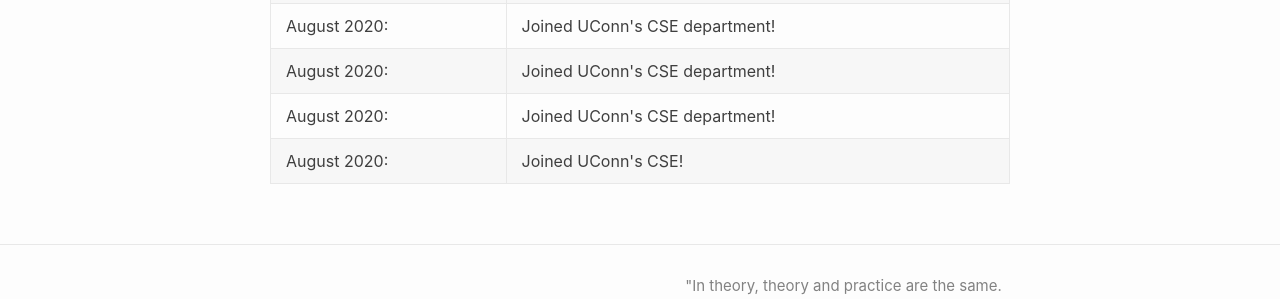
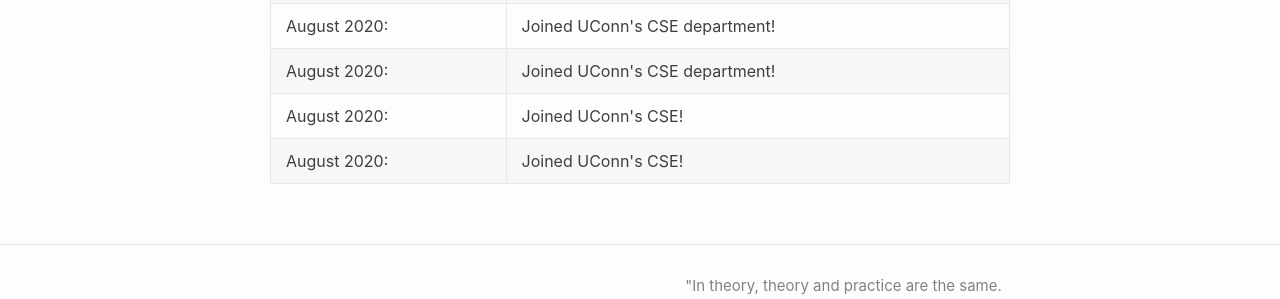
Before and after one commit to GhadaAlmashaqbeh/GhadaAlmashaqbeh.github.io, a Jekyll site: the page built from index.md, in a window 1280 px wide. Shown: the part 1339-1638 px from the top of the page. Built offline with Jekyll 4.4.1, drawn with Linux system fonts in a browser that asks for light colours.

Commit message:
edit news table

```diff
--- a/index.md
+++ b/index.md
@@ -92,7 +92,7 @@
   </tr>
   <tr>
     <td>August 2020:</td>
-    <td>Joined UConn's CSE department!</td>
+    <td>Joined UConn's CSE!</td>
   </tr>
   <tr>
     <td>August 2020:</td>
```
